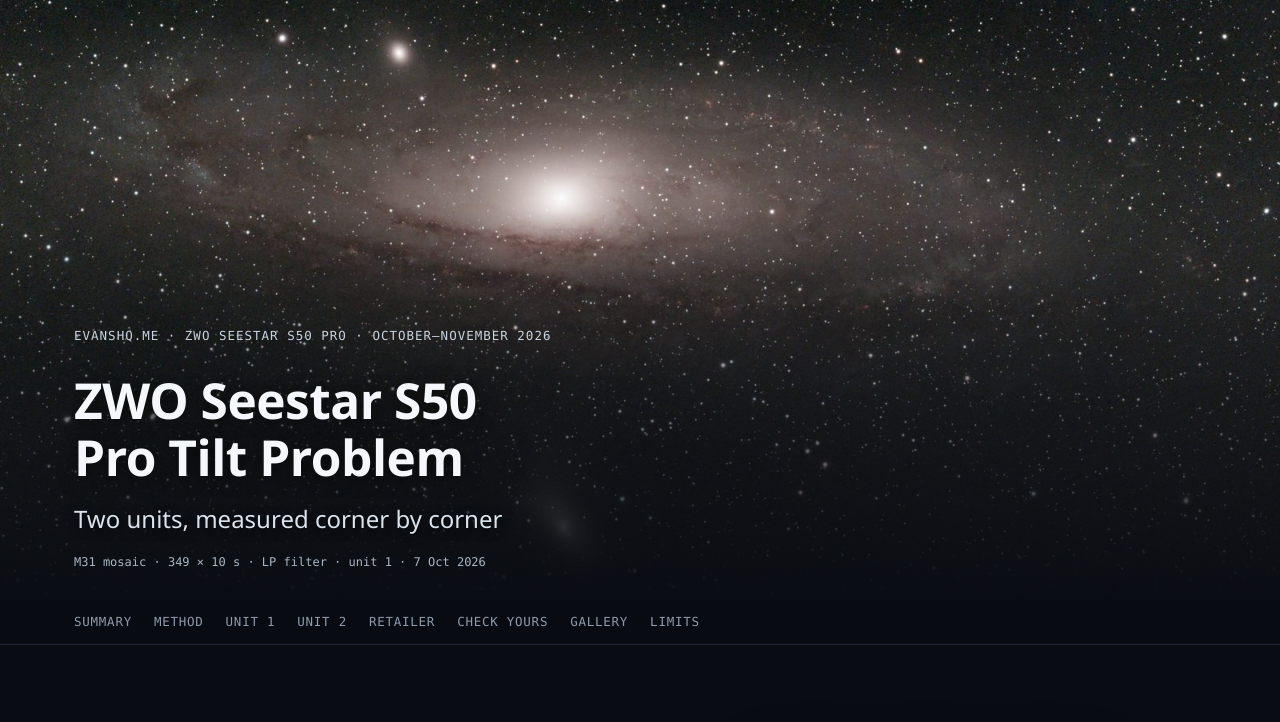
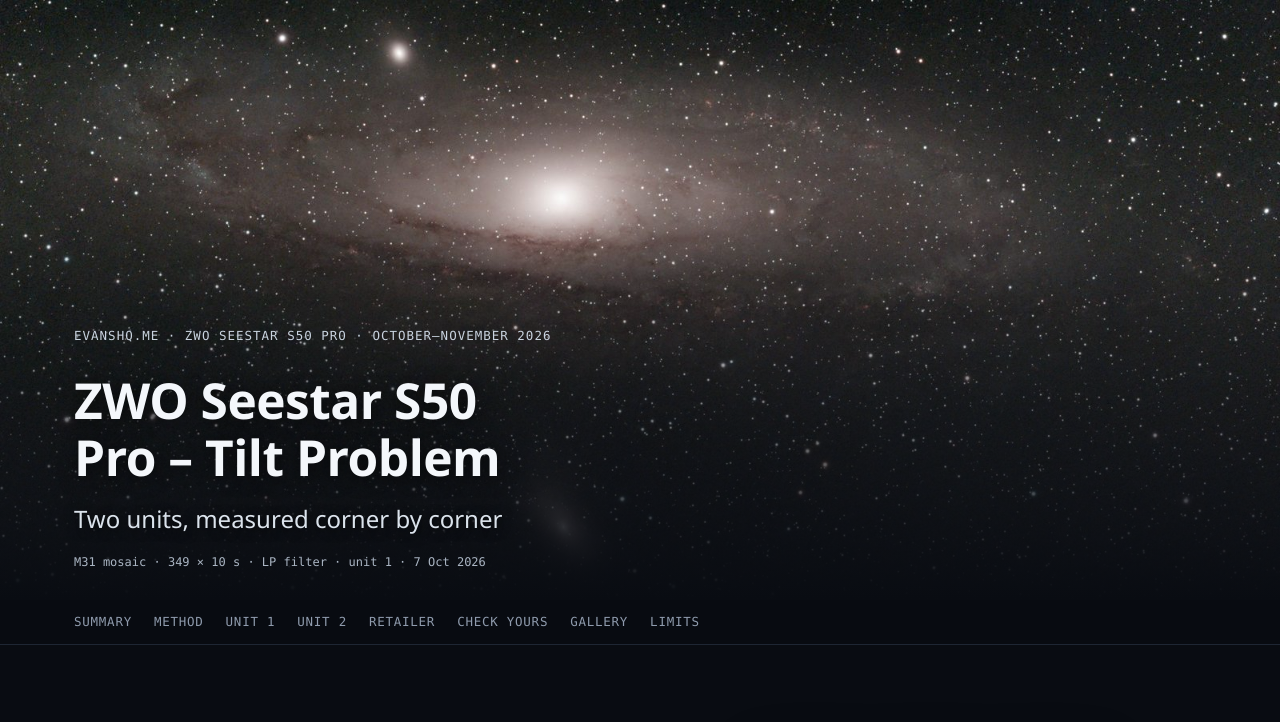
Before and after one commit to func-end/func-end.github.io, a plain HTML site: page index.html in a window 1280 px wide. Shown: the top 722 px of the page. Drawn offline with Linux system fonts and the light colour scheme.

Commit message:
Title: ZWO Seestar S50 Pro – Tilt Problem (#2)

```diff
--- a/index.html
+++ b/index.html
@@ -5,7 +5,7 @@
 <meta name="viewport" content="width=device-width, initial-scale=1, viewport-fit=cover">
 <meta http-equiv="Content-Security-Policy" content="default-src 'none'; img-src 'self'; style-src 'unsafe-inline'; base-uri 'none'; form-action 'none'">
 <meta name="referrer" content="no-referrer">
-<title>ZWO Seestar S50 Pro Tilt Problem</title>
+<title>ZWO Seestar S50 Pro – Tilt Problem</title>
 <meta name="claude:viewport-fit-sides" content="cover">
 <meta name="description" content="Corner-by-corner star-size measurements on two ZWO Seestar S50 Pro smart telescopes, October and November 2026: method, results, and how to check your own.">
 <style>
@@ -191,7 +191,7 @@ footer { margin-top: 48px; padding-top: 20px; border-top: 1px solid var(--rule);
   <img src="img/gallery-m31-mosaic.jpg" width="1600" height="894" alt="The Andromeda Galaxy, M31, as a mosaic: its bright core and spiral disc." fetchpriority="high">
   <div class="masthead-inner">
     <p class="eyebrow">evanshq.me · ZWO Seestar S50 Pro · October–November 2026</p>
-    <h1>ZWO Seestar S50 Pro Tilt Problem</h1>
+    <h1>ZWO Seestar S50 Pro – Tilt Problem</h1>
     <p class="subtitle">Two units, measured corner by corner</p>
     <p class="credit">M31 mosaic · 349 × 10 s · LP filter · unit 1 · 7 Oct 2026</p>
   </div>
```
